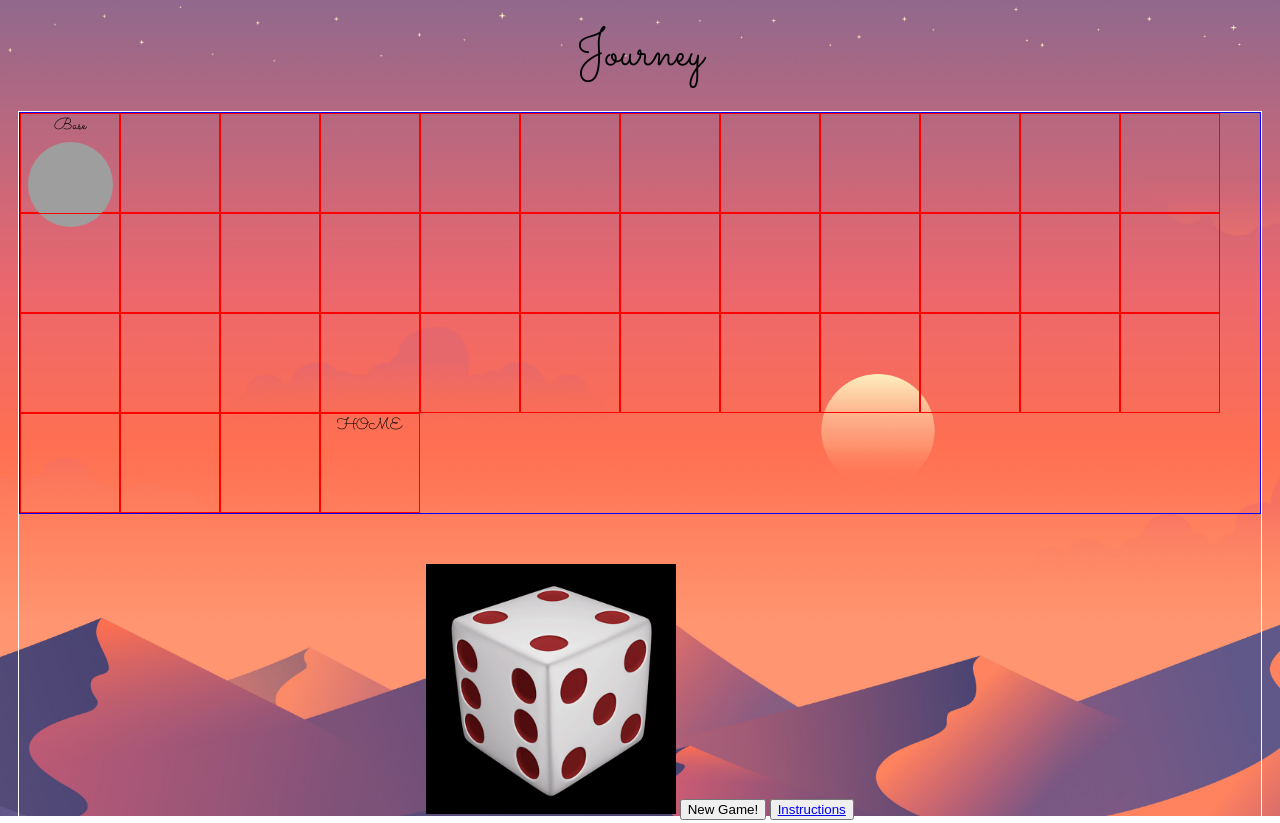
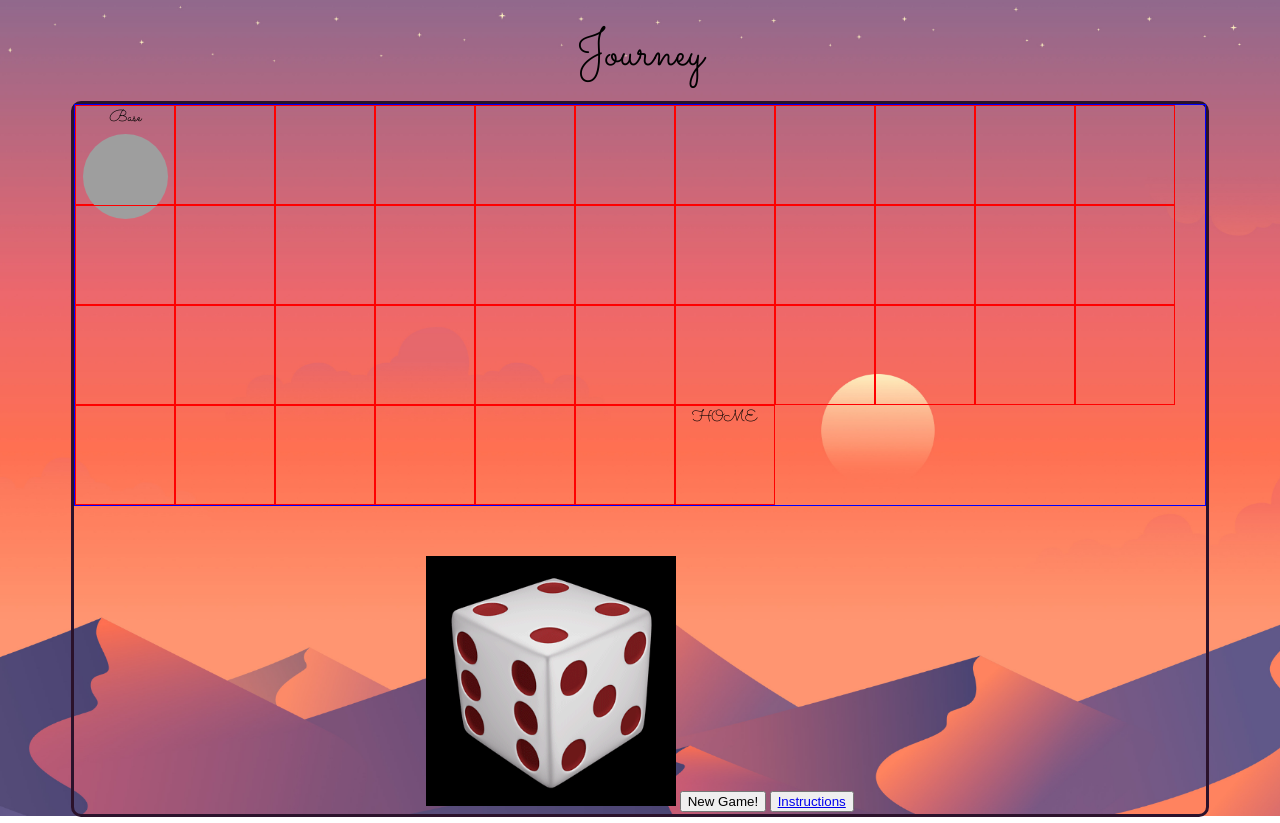
Before and after one commit to sbassong/Journey_JS, a plain HTML site: page game.html in a window 1280 px wide. Drawn offline with Linux system fonts and the light colour scheme; grey boxes are pictures that could not be loaded.

Commit message:
started adding more styling to the game board

```diff
--- a/game.css
+++ b/game.css
@@ -18,8 +18,10 @@ body {
 
 .game {
   margin: 10px;
-  border: 1px white solid;
-  display: block;
+  border: 3px rgb(43, 18, 43)  solid;
+  border-radius: 10px;
+  width: 90%;
+  margin: 0 auto;
   box-sizing: border-box;
 }
       .game-board {
--- a/game.js
+++ b/game.js
@@ -126,6 +126,7 @@ function moveHome() {
     heroPosition = nextPosition.id
     messageDiv.innerText = `You move forward ${dieVal} tiles. Almost there!`
   }
+
 }
 
 
```
Also changed, not shown: welcome.html (+1 -1 lines), 1 other file.
